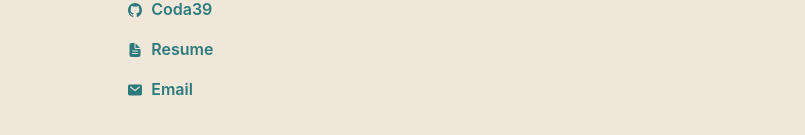
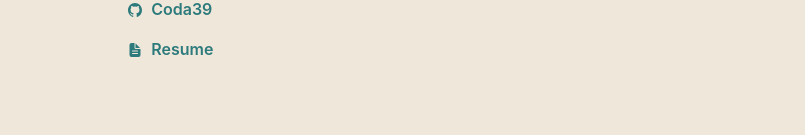
Before and after one commit to Coda39/MatPortfolio-Homepage, a Next.js app: page / in a window 1280 px wide. Shown: the part 803-938 px from the top of the page, without its empty margins (242-1047 px from the left). Built offline with nearby package versions, Linux system fonts and the light colour scheme.

Commit message:
removing broken email link

```diff
--- a/pages/index.js
+++ b/pages/index.js
@@ -94,13 +94,6 @@ function Page() {
                             </Button>
                         </Link>
                     </ListItem>
-                    <ListItem>
-                        <Link href = "mailto:mateo404521@gmail.com" target = "_blank">
-                            <Button variant = "ghost" colorScheme= "teal" leftIcon = {<Icon as ={IoMail}/>} >
-                                Email
-                            </Button>
-                        </Link>
-                    </ListItem>
                 </List>
             </Section>
         </Container>
```
